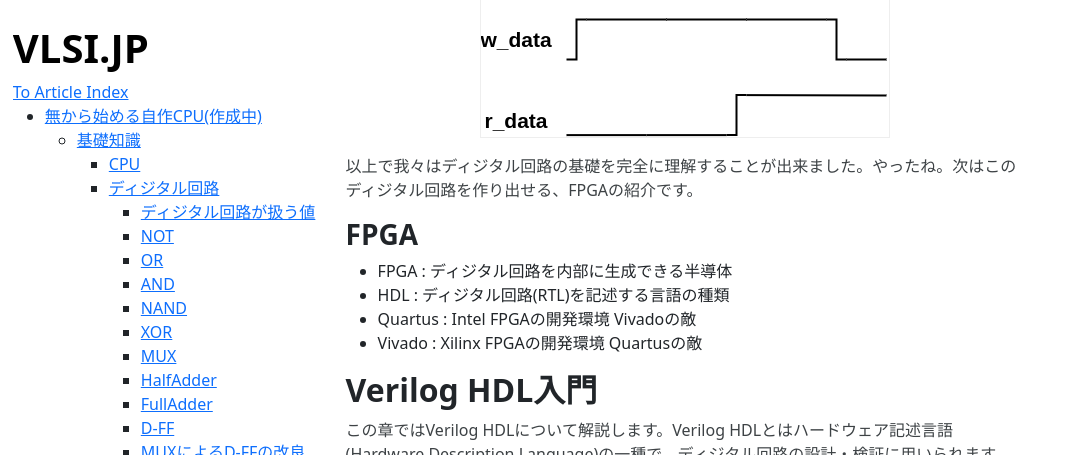
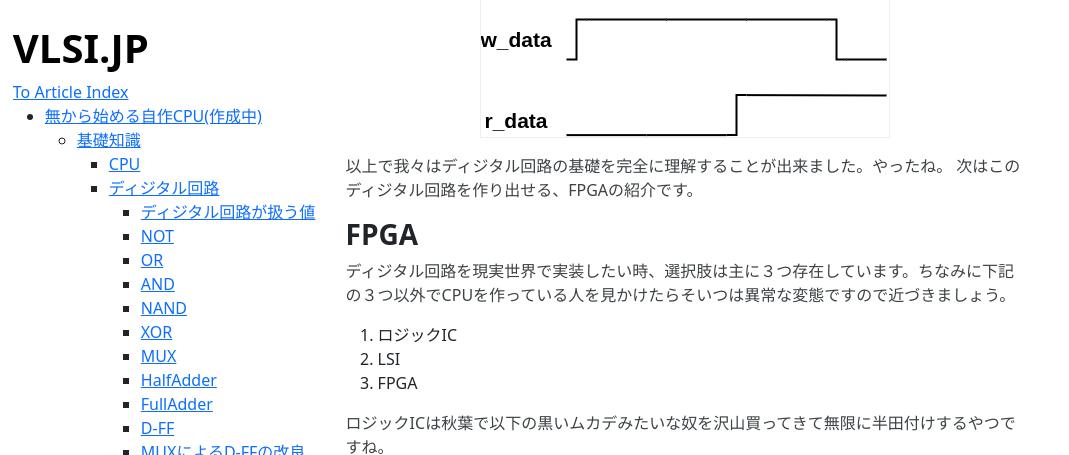
Before and after one commit to Cra2yPierr0t/Cra2yPierr0t.github.io, a Jekyll site: the page built from LetsMakeCPU.md, in a window 1280 px wide and 1400 px high, scrolled down 11708 px. Shown: the top 455 px of the window, without its empty margins (0-1069 px from the left). Built offline with Jekyll 4.4.1, drawn with Linux system fonts in a browser that asks for light colours; formulas are drawn with MathJax 3; some of the changed text lies outside the part shown; grey boxes are pictures that could not be loaded.

Commit message:
add FPGA

```diff
--- a/LetsMakeCPU.md
+++ b/LetsMakeCPU.md
@@ -290,14 +290,31 @@ $$
 
 ![](https://raw.githubusercontent.com/Cra2yPierr0t/Cra2yPierr0t.github.io/master/images/LetsMakeCPU/dff_improve_wave.png)
 
-以上で我々はディジタル回路の基礎を完全に理解することが出来ました。やったね。次はこのディジタル回路を作り出せる、FPGAの紹介です。
+以上で我々はディジタル回路の基礎を完全に理解することが出来ました。やったね。
+次はこのディジタル回路を作り出せる、FPGAの紹介です。
 
 ### FPGA
 
-* FPGA : ディジタル回路を内部に生成できる半導体
-* HDL : ディジタル回路(RTL)を記述する言語の種類
-* Quartus : Intel FPGAの開発環境 Vivadoの敵
-* Vivado : Xilinx FPGAの開発環境 Quartusの敵
+ディジタル回路を現実世界で実装したい時、選択肢は主に３つ存在しています。ちなみに下記の３つ以外でCPUを作っている人を見かけたらそいつは異常な変態ですので近づきましょう。
+
+1. ロジックIC
+2. LSI
+3. FPGA
+
+ロジックICは秋葉で以下の黒いムカデみたいな奴を沢山買ってきて無限に半田付けするやつですね。
+
+![](https://2.bp.blogspot.com/-khfR1UvFhbw/XDXbZILRDOI/AAAAAAABQ_k/FVT0GCYVkV4PgTySWyA63UIkk29pP0DkwCLcBGAs/s800/computer_ic_syusekikairo_long.png)
+
+楽しいですが骨が折れるので今回はパス。
+
+次のLSIですが工場に土下座して大金を払って石を焼いてもらう奴ですね。最近は土下座だけで焼かせてくれるようになりましたが土下座はしたくないのでパス。
+
+![](https://user-images.githubusercontent.com/48832611/205153031-033603ce-ccac-4f02-b91a-920f15859ff1.png)
+
+そして最後の選択肢、**FPGA**です。**FPGA**とはField Programmable Gate Arrayの略で、一言で言ってしまうとディジタル回路を内部で自由に生成できるチップです。
+詳しい仕組みの説明はここでは省きますが、どんな論理ゲートにもなれる特殊な論理ゲートが大量に詰まっていると思って頂ければ十分です。このFPGAでディジタル回路を作る場合、HDLというディジタル回路を設計する為の言語を使い、まるでプログラミングの様に回路を作る事が出来ます。
+
+以後ではHDLの一種である、Verilog HDLを学んでいきましょう。
 
 ## Verilog HDL入門
 
```
